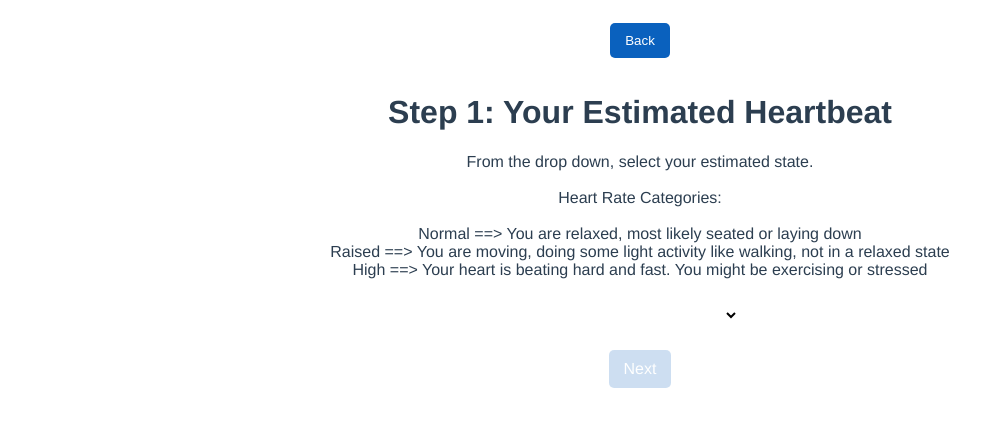
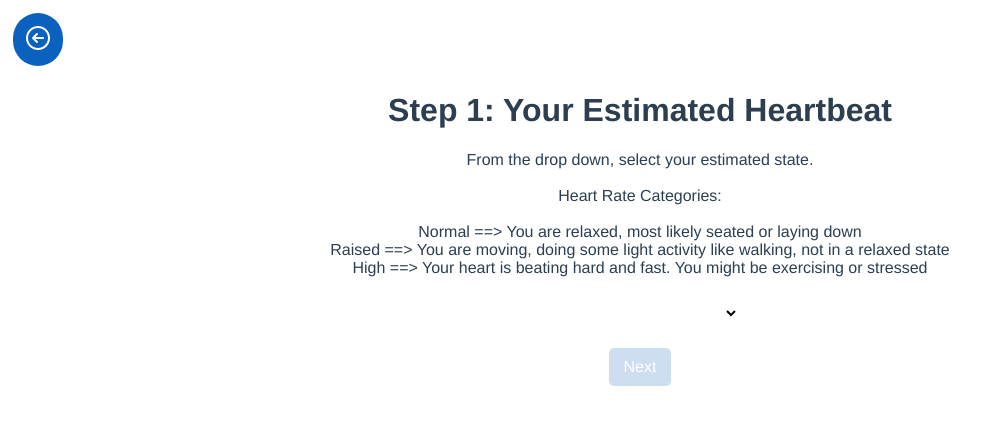
Before and after one commit to c-l-scholl/stp-vue-fb, a Vue app: page /skip-bpm in a window 1280 px wide. Shown: the top 426 px of the page, without its empty margins (0-999 px from the left). Built offline with nearby package versions, Linux system fonts and the light colour scheme.

Commit message:
added back button icon for all back buttons

```diff
--- a/src/components/BackButtonComp.vue
+++ b/src/components/BackButtonComp.vue
@@ -1,19 +1,22 @@
 <template>
   <button @click="$router.back()" class='go-back'>
-    Back
+    <img src="../images/icons8-back-arrow-30.png">
   </button>
+  <!-- Back icon by Icons8: https://icons8.com -->
 </template>
 
 <style scoped>
   .go-back {
     border-width: 0;
     margin: 5px;
-    padding: 10px 15px;
+    padding: 10px;
     border-radius: 5px;
     color: white;
     transition: opacity 0.15s;
     text-decoration: none;
     background-color: rgb(10, 97, 190);
+    max-width: 50px;
+    border-radius: 30px;
   }
   .go-back:hover {
     opacity: 0.8;
--- a/src/views/SkipBPMView.vue
+++ b/src/views/SkipBPMView.vue
@@ -63,9 +63,8 @@
 <style scoped>
   .intro {
     display: flex;
-    justify-content: center;
     align-items: center;
-    padding: 10px 15px;
+    justify-content: space-between;
   }
   .to-mood-skip {
     display: flex;
```
Also changed, not shown: src/images/icons8-back-arrow-30.png (added).
